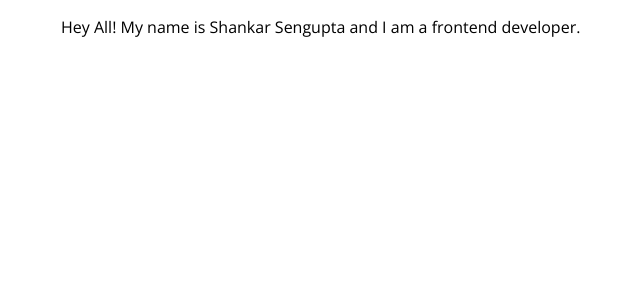
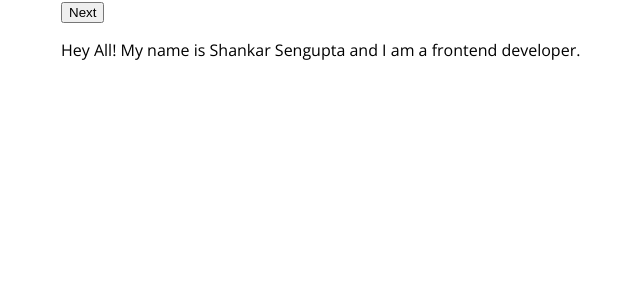
Before and after one commit to turingcreep/blog, a React (Create React App) app: page / in a window 1280 px wide. Shown: the top 300 px of the page, without its empty margins (3-643 px from the left). Built offline with nearby package versions, Linux system fonts and the light colour scheme.

Commit message:
Adding prev/next functionality to navigator

```diff
--- a/src/components/navigator/index.js
+++ b/src/components/navigator/index.js
@@ -6,15 +6,41 @@ export default class Navigator extends Component {
         this.state = {
             cursor: 0
         };
+        this.previous = this.previous.bind(this);
+        this.next = this.next.bind(this);
     }
 
     render(){
         const {children} = this.props,
               {cursor} = this.state;
         return (<div className="navigator">
+                <nav>
+                    {this.state.cursor !== 0 &&
+                        <button type="button" className="navigator__previous" onClick={this.previous}>Previous</button>
+                    }
+                    {this.state.cursor !== this.props.children.length - 1 &&
+                    <button type="button" className="navigator__next" onClick={this.next}>Next</button>
+                    }
+                </nav>
                 {React.Children.map(children, (e,i) => {
                         return i===cursor? e: null;
                     })}
                 </div>);
     }
+
+    previous(){
+        let cursor = this.state.cursor - 1;
+        this.setState({
+            ...this.state,
+            cursor
+        });
+    }
+
+    next(){
+        let cursor = this.state.cursor + 1;
+        this.setState({
+            ...this.state,
+            cursor
+        });
+    }
 }
```
